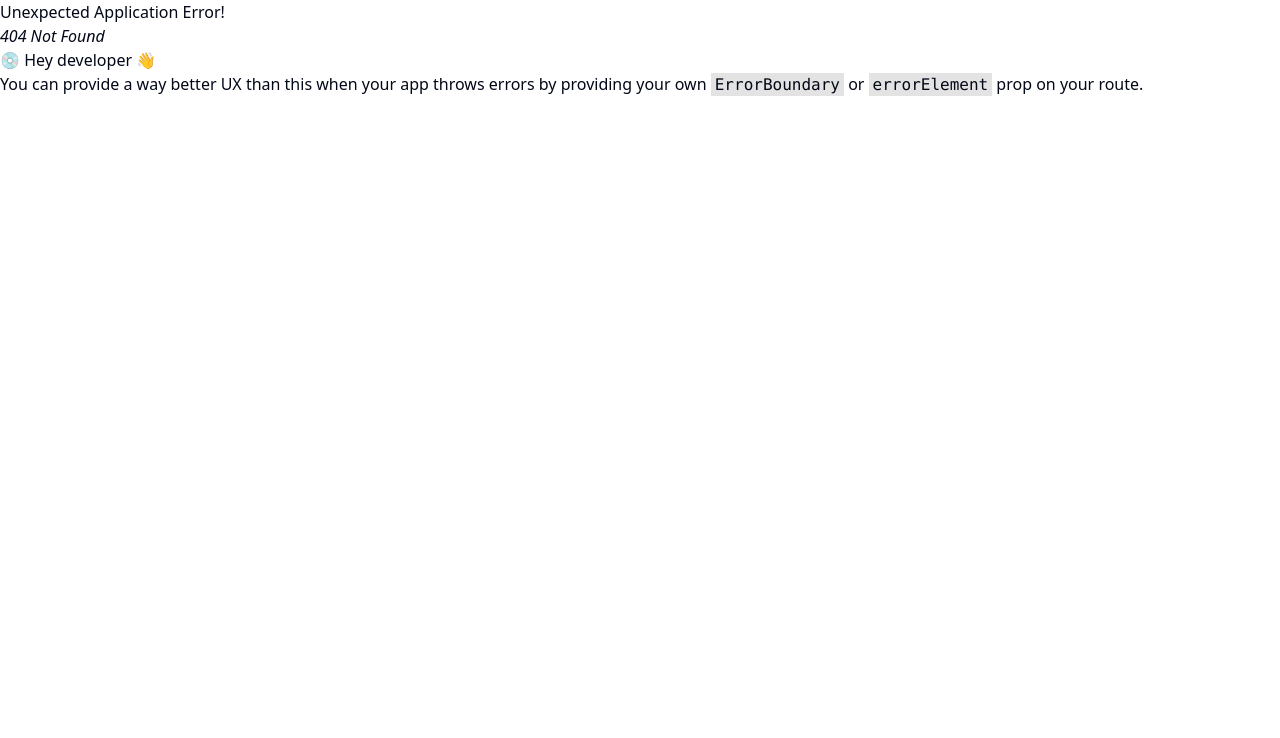
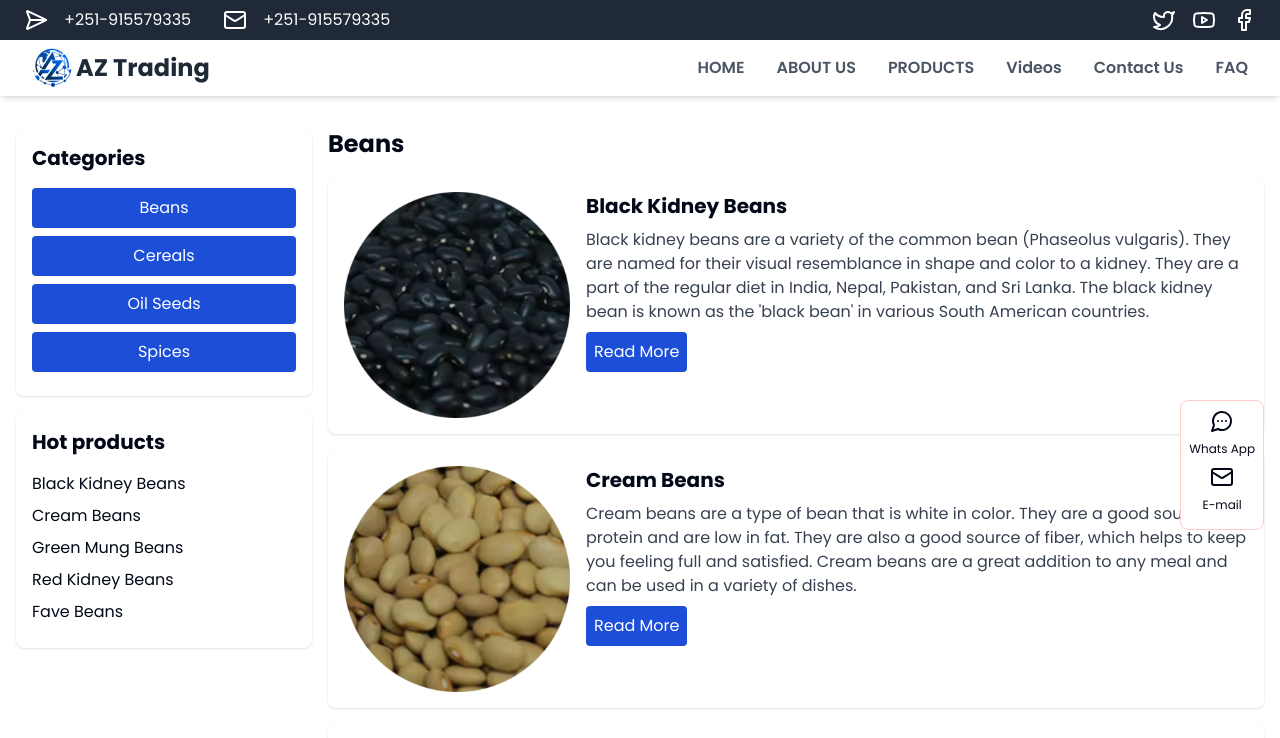
Before and after one commit to kidus-t-w/az_trading, a React (Vite) app: page /product_catagory in a window 1280 px wide. Before the commit this address had no page. Shown: the top 738 px of the page. Built offline with nearby package versions, Linux system fonts and the light colour scheme.

Commit message:
Finilizing website

```diff
--- /dev/null
+++ b/src/components/CategoryList.tsx
@@ -0,0 +1,19 @@
+// src/components/CategoryList.js
+const CategoryList = () => {
+  const categories = ["Beans", "Cereals", "Oil Seeds", "Spices"];
+
+  return (
+    <div className="bg-white shadow p-4 rounded-lg">
+      <h2 className="font-bold text-xl mb-4">Categories</h2>
+      <ul>
+        {categories.map((category, index) => (
+          <li key={index} className="mb-2">
+            <button className="bg-blue-700 hover:bg-blue-500 text-white w-full p-2 rounded">{category}</button>
+          </li>
+        ))}
+      </ul>
+    </div>
+  );
+}
+
+export default CategoryList;
--- a/src/components/Footer.tsx
+++ b/src/components/Footer.tsx
@@ -1,27 +1,25 @@
-import { Mail, MapPinned, Phone } from "lucide-react";
+import { Mail, MapPin, Phone } from "lucide-react";
 
 export default function Footer() {
   return (
     <footer className="bg-gray-100 text-black">
-      <div className="  py-8 px-2 sm:px-6 lg:container h-[300px]">
+      <div className="py-8 px-2 sm:px-6 lg:container">
         <div className="grid grid-cols-1 md:grid-cols-4 gap-8">
           {/* Contact Us Section */}
           <div>
             <h3 className="text-lg font-semibold">Contact Us</h3>
             <ul className="mt-4 space-y-2">
               <li className="flex items-center">
-              <Phone />
+                <Phone />
                 <span className="ml-2">+251-915579335</span>
               </li>
               <li className="flex items-center">
-              <Mail />
+                <Mail />
                 <span className="ml-2">az.trading@gmail.com</span>
               </li>
               <li className="flex items-center">
-              <MapPinned />
-                <span className="ml-2">
-                  Burau, Ethiopia.
-                </span>
+                <MapPin />
+                <span className="ml-2">Burau, Oromia, Ethiopia.</span>
               </li>
             </ul>
           </div>
@@ -37,17 +35,17 @@ export default function Footer() {
               </li>
               <li>
                 <a href="#" className="text-gray-600 hover:text-gray-800">
-                Mung bean
+                  Mung bean
                 </a>
               </li>
               <li>
                 <a href="#" className="text-gray-600 hover:text-gray-800">
-                Chickpea
+                  Chickpea
                 </a>
               </li>
               <li>
                 <a href="#" className="text-gray-600 hover:text-gray-800">
-                Pumpkin Seeds
+                  Pumpkin Seeds
                 </a>
               </li>
             </ul>
--- a/src/components/Header.tsx
+++ b/src/components/Header.tsx
@@ -77,7 +77,7 @@ export default function Header() {
           }`}
         >
           {Links.map((link) => (
-            <li className="md:ml-8 text-xl md:my-0 my-7">
+            <li className="md:ml-8 text-l font-semibold md:my-0 my-7">
               <Link
                 to={link.link}
                 className="text-gray-600 hover:text-gray-800 duration-500"
--- a/src/components/HeroSection.tsx
+++ b/src/components/HeroSection.tsx
@@ -1,7 +1,7 @@
 export default function HeroSection() {
   return (
     <>
-      <div className="relative sm:w-full sm:h-[900px] h-[500px] z-0">
+      <div className="relative sm:w-full sm:h-[900px] h-[500px] z-0 mt-8">
         <div className="h-[500px] sm:w-full sm:h-full bg-banner bg-cover bg-center bg-no-repeat"></div>
         <div className="absolute inset-0 bg-black bg-opacity-50 h-[500px] sm:w-full sm:h-full flex flex-col gap-y-4 items-center justify-center text-center">
           <h1 className="text-8xl text-white">AZ Trading</h1>
--- /dev/null
+++ b/src/components/HotProducts.tsx
@@ -0,0 +1,26 @@
+// src/components/HotProducts.js
+const hotProducts = [
+  "Black Kidney Beans",
+  "Cream Beans",
+  "Green Mung Beans",
+  "Red Kidney Beans",
+  "Fave Beans",
+  // add more products here...
+];
+
+const HotProducts = () => {
+  return (
+    <div className="bg-white shadow p-4 rounded-lg mt-4">
+      <h2 className="font-bold text-xl mb-4">Hot products</h2>
+      <ul>
+        {hotProducts.map((product, index) => (
+          <li key={index} className="mb-2">
+            <button className="text-left w-full">{product}</button>
+          </li>
+        ))}
+      </ul>
+    </div>
+  );
+}
+
+export default HotProducts;
--- /dev/null
+++ b/src/components/ProductCard.tsx
@@ -0,0 +1,18 @@
+import { Link } from "react-router-dom";
+
+const ProductCard = ({ product }:any) => {
+  return (
+    <div className="bg-white shadow p-4 rounded-lg mb-4 flex">
+      <img src={product.image} alt={product.name} className="w-1/4 rounded-lg" />
+      <div className="ml-4">
+        <h2 className="font-bold text-xl mb-2">{product.name}</h2>
+        <p className="text-gray-700 mb-2">{product.description}</p>
+        <Link to="/product_detail" className="text-green-500 hover:text-green-800">
+        <button className="bg-blue-700 hover:bg-blue-500c text-white p-2 rounded">Read More</button>
+        </Link>
+      </div>
+    </div>
+  );
+}
+
+export default ProductCard;
--- /dev/null
+++ b/src/components/ProductList.tsx
@@ -0,0 +1,65 @@
+// src/components/ProductList.js
+import ProductCard from './ProductCard';
+const products = [
+  {
+    "name": "Black Kidney Beans",
+    "price": 2.99,
+    "image": "/imgs/beans/black-kidney-beans.png",
+    "description": "Black kidney beans are a variety of the common bean (Phaseolus vulgaris). They are named for their visual resemblance in shape and color to a kidney. They are a part of the regular diet in India, Nepal, Pakistan, and Sri Lanka. The black kidney bean is known as the 'black bean' in various South American countries."
+  },
+  {
+    "name": "Cream Beans",
+    "price": 3.99,
+    "image": "/imgs/beans/cream beans.png",
+    "description": "Cream beans are a type of bean that is white in color. They are a good source of protein and are low in fat. They are also a good source of fiber, which helps to keep you feeling full and satisfied. Cream beans are a great addition to any meal and can be used in a variety of dishes."
+  },
+  {
+    "name": "Green Mung Beans",
+    "price": 4.99,
+    "image": "/imgs/beans/green mung beans.png",
+    "description": "Green mung beans are a type of legume that is native to India. They are a good source of protein and are low in fat. Green mung beans are also a good source of fiber, which helps to keep you feeling full and satisfied. They are a great addition to any meal and can be used in a variety of dishes."
+  },
+  {
+    "name": "Red Kidney Beans",
+    "price": 5.99,
+    "image": "/imgs/beans/red kidney beans.png",
+    "description": "Red kidney beans are a type of legume that is native to India. They are a good source of protein and are low in fat. Red kidney beans are also a good source of fiber, which helps to keep you feeling full and satisfied. They are a great addition to any meal and can be used in a variety of dishes."
+  },
+  {
+    "name": "Fave Beans",
+    "price": 6.99,
+    "image": "/imgs/beans/fave beans.png",
+    "description": "Fave beans are a type of bean that is native to the Mediterranean region. They are a good source of protein and are low in fat. Fave beans are also a good source of fiber, which helps to keep you feeling full and satisfied. They are a great addition to any meal and can be used in a variety of dishes."
+  },
+ {
+    "name": "Light Speckled Kidney Beans",
+    "price": 7.99,
+    "image": "/imgs/beans/light speckled kidney beans.png",
+    "description": "Light speckled kidney beans are a type of bean that is native to India. They are a good source of protein and are low in fat. Light speckled kidney beans are also a good source of fiber, which helps to keep you feeling full and satisfied. They are a great addition to any meal and can be used in a variety of dishes."
+  },
+  {
+    "name": "Pinto Beans",
+    "price": 8.99,
+    "image": "/imgs/beans/pinto beans.png",
+    "description": "Pinto beans are a type of bean that is native to the Americas. They are a good source of protein and are low in fat. Pinto beans are also a good source of fiber, which helps to keep you feeling full and satisfied. They are a great addition to any meal and can be used in a variety of dishes."
+  },
+  {
+    "name": "Red Speckled Kidney Beans",
+    "price": 9.99,
+    "image": "/imgs/beans/red speckled kidney beans.png",
+    "description": "Red speckled kidney beans are a type of bean that is native to India. They are a good source of protein and are low in fat. Red speckled kidney beans are also a good source of fiber, which helps to keep you feeling full and satisfied. They are a great addition to any meal and can be used in a variety of dishes."
+  }
+];
+
+const ProductList = () => {
+  return (
+    <div className="flex-1">
+      <h1 className="text-2xl font-bold mb-4">Beans</h1>
+      {products.map((product, index) => (
+        <ProductCard key={index} product={product} />
+      ))}
+    </div>
+  );
+}
+
+export default ProductList;
--- a/src/components/ui/card.tsx
+++ b/src/components/ui/card.tsx
@@ -1,4 +1,6 @@
 // src/components/ui/Card.tsx
+
+import { Link } from "react-router-dom";
 
 
 interface CardProps {
@@ -11,16 +13,16 @@ interface CardProps {
 const Card = ({ name, description, img, price }: CardProps) => {
   return (
     <div className="max-w-sm  overflow-hidden shadow-lg h-[700px] rounded-lg rounded-tl-full rounded-tr-full grid grid-row-3 justify-between">
-      <img src={img} alt={name} className="w-[300px]  object-cover" />
+      <img src={img} alt={name} className=" object-cover" />
       <div className="px-6 py-4">
         <div className="font-bold text-xl mb-2">{name}</div>
         <p className="text-gray-700 text-base">{description}</p>
         <p className="text-gray-700 text-base">${price}</p>
       </div>
       <div className="px-6  pb-2 ">
-        <a href="#" className="text-green-500 hover:text-green-800">
+        <Link to='/product_detail' className="text-green-500 hover:text-green-800">
           Read More
-        </a>
+        </Link>
       </div>
     </div>
   );
--- a/src/main.tsx
+++ b/src/main.tsx
@@ -11,6 +11,7 @@ import Products from "./pages/Products.tsx";
 import Videos from "./pages/Videos.tsx";
 import { StrictMode } from "react";
 import ProductDetail from "./pages/ProductDetail.tsx";
+import ProductCatagory from "./pages/ProductCatagory.tsx";
 
 const router = createBrowserRouter([
   {
@@ -44,6 +45,10 @@ const router = createBrowserRouter([
       {
         path:"product_detail",
         element: <ProductDetail />,
+      },
+      {
+        path:"product_catagory",
+        element: <ProductCatagory />,
       }
     ],
   },
--- /dev/null
+++ b/src/pages/ProductCatagory.tsx
@@ -0,0 +1,18 @@
+
+import CategoryList from '../components/CategoryList';
+import HotProducts from '../components/HotProducts';
+import ProductList from '../components/ProductList';
+
+const ProductCatagory = () => {
+  return (
+    <div className="container mx-auto p-4 flex mt-28">
+      <div className="w-1/4 pr-4">
+        <CategoryList />
+        <HotProducts />
+      </div>
+      <ProductList />
+    </div>
+  );
+}
+
+export default ProductCatagory;
--- a/src/pages/ProductDetail.tsx
+++ b/src/pages/ProductDetail.tsx
@@ -6,7 +6,7 @@ import { Button } from "../components/ui/button";
 export default function ProductDetail() {
   return (
     <>
-      <div className="bg-gray-100 py-4 border-b-2 border-green-600">
+      <div className="bg-gray-100 py-4 border-b-2 border-green-600 mt-8">
         <div className="container mx-auto px-4 flex items-center">
           <Link
             to="/"
--- a/src/pages/Products.tsx
+++ b/src/pages/Products.tsx
@@ -39,7 +39,7 @@ export default function Products() {
       <div className="bg-gray-100 py-12">
         <div className="container mx-auto px-4">
           <div className="grid grid-cols-1 md:grid-cols-2 gap-20">
-            <Link to="/product_detail">
+            <Link to="/product_catagory">
               <ProductCard
                 key={products[0].title}
                 image={products[0].image}
@@ -47,7 +47,7 @@ export default function Products() {
                 description={products[0].description}
               />
             </Link>
-            <Link to="/product_detail">
+            <Link to="/product_catagory">
               <ProductCard
                 key={products[1].title}
                 image={products[1].image}
@@ -55,7 +55,7 @@ export default function Products() {
                 description={products[1].description}
               />
             </Link>
-            <Link to="/product_detail">
+            <Link to="/product_catagory">
               <ProductCard
                 key={products[2].title}
                 image={products[2].image}
@@ -63,7 +63,7 @@ export default function Products() {
                 description={products[2].description}
               />
             </Link>
-            <Link to="/product_detail">
+            <Link to="/product_catagory">
               <ProductCard
                 key={products[3].title}
                 image={products[3].image}
```
Also changed, not shown: src/pages/black cumin seed.png (deleted).
